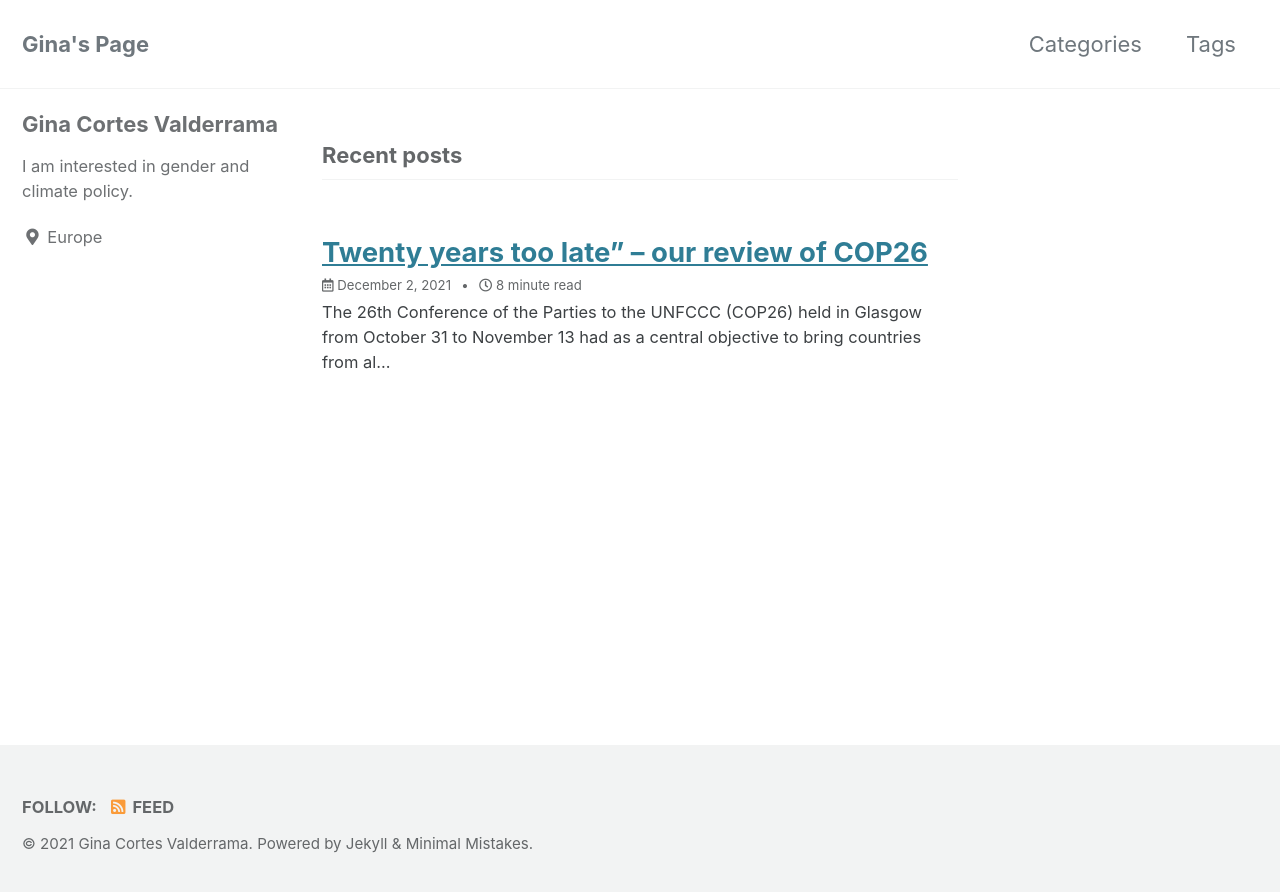
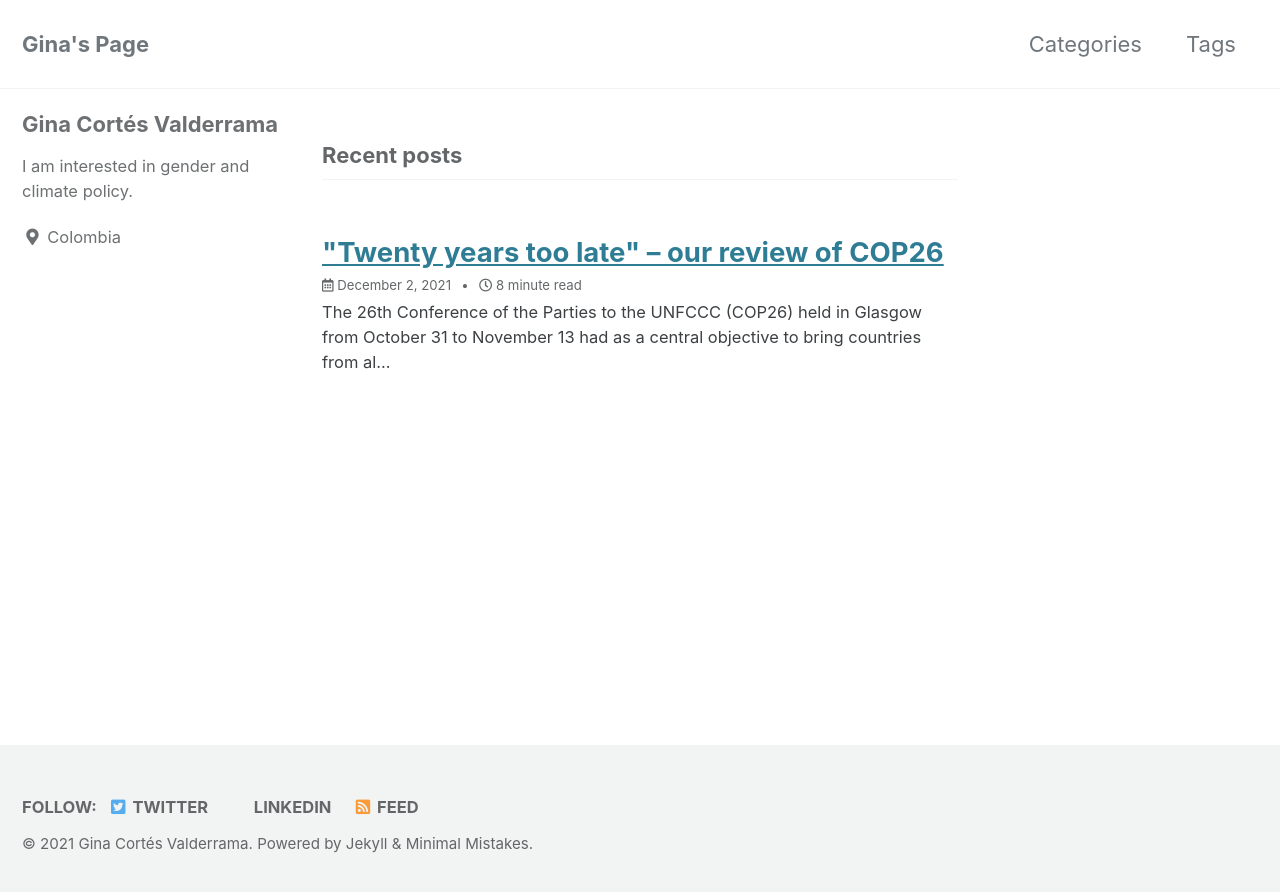
Before and after one commit to ginacv/ginacv.github.io, a Jekyll site: the page built from index.html, in a window 1280 px wide. Shown: the top 892 px of the page. Built offline with Jekyll 4.4.1, drawn with Linux system fonts in a browser that asks for light colours; cached includes are drawn as plain includes; the list of posts is cut into pages by our own code.

Commit message:
Small fixes

```diff
--- a/_config.yml
+++ b/_config.yml
@@ -19,7 +19,7 @@ locale: "en-US"
 title: "Gina's Page"
 title_separator: "-"
 subtitle: # site tagline that appears below site title in masthead
-name: "Gina Cortes Valderrama"
+name: "Gina Cortés Valderrama"
 description: "My thoughts and experiences"
 url: # the base hostname & protocol for your site e.g. "https://mmistakes.github.io"
 baseurl: # the subpath of your site, e.g. "/blog"
@@ -59,9 +59,9 @@ reCaptcha:
 atom_feed:
   path: # blank (default) uses feed.xml
   hide: # true, false (default)
-search: # true, false (default)
-search_full_content: # true, false (default)
-search_provider: # lunr (default), algolia, google
+search: true, false (default)
+search_full_content: true #, false (default)
+search_provider: lunr #(default), algolia, google
 algolia:
   application_id: # YOUR_APPLICATION_ID
   index_name: # YOUR_INDEX_NAME
@@ -101,10 +101,10 @@ analytics:
 
 # Site Author
 author:
-  name: "Gina Cortes Valderrama"
+  name: "Gina Cortés Valderrama"
   avatar: # path of avatar image, e.g. "/assets/images/bio-photo.jpg"
   bio: "I am interested in gender and climate policy."
-  location: "Europe"
+  location: "Colombia"
   email:
   links:
     - label: "Email"
@@ -125,9 +125,10 @@ footer:
   links:
     - label: "Twitter"
       icon: "fab fa-fw fa-twitter-square"
-      # url:
+      url: ""
     - label: "LinkedIn"
       icon: "fab fa-fw fa-linkedin-square"
+      url: ""
 
 # Reading Files
 include:
```
Also changed, not shown: _posts/2021-12-02-twenty-years-to-late.md (+1 -1 lines).
